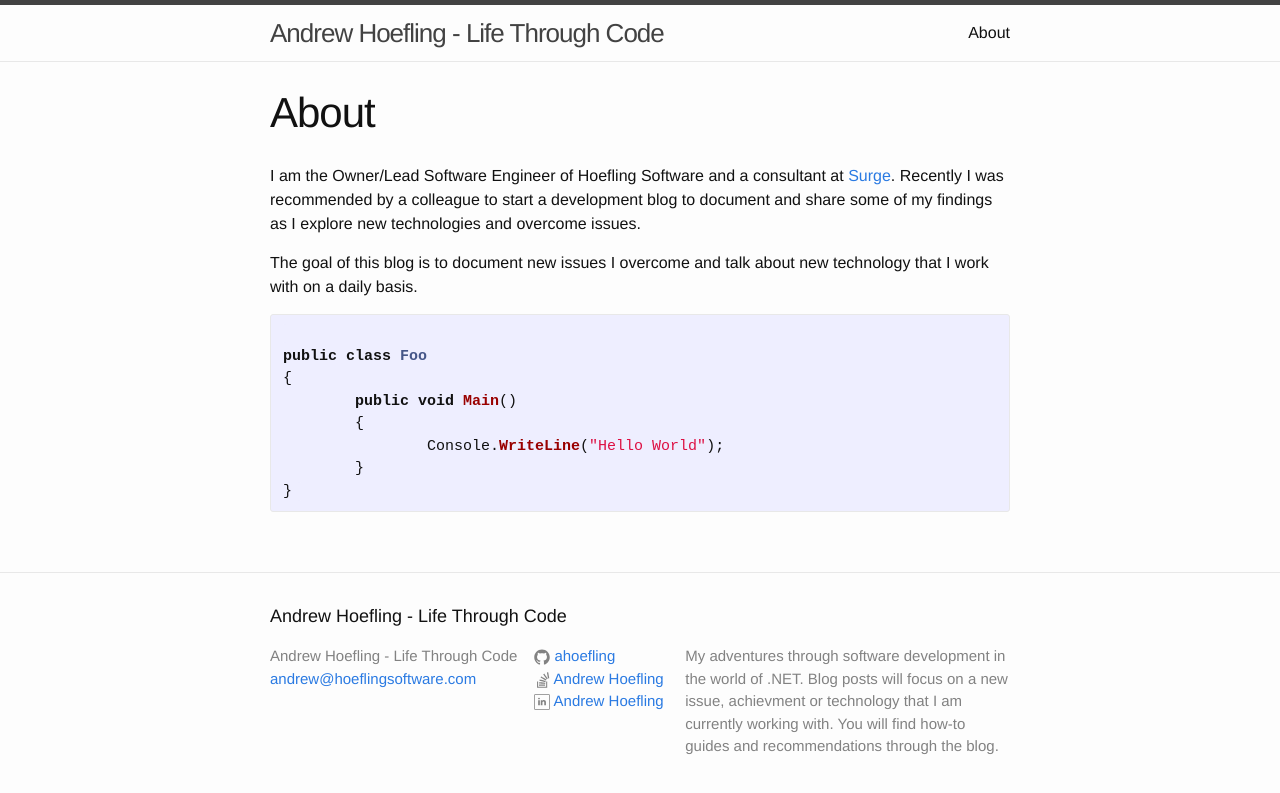
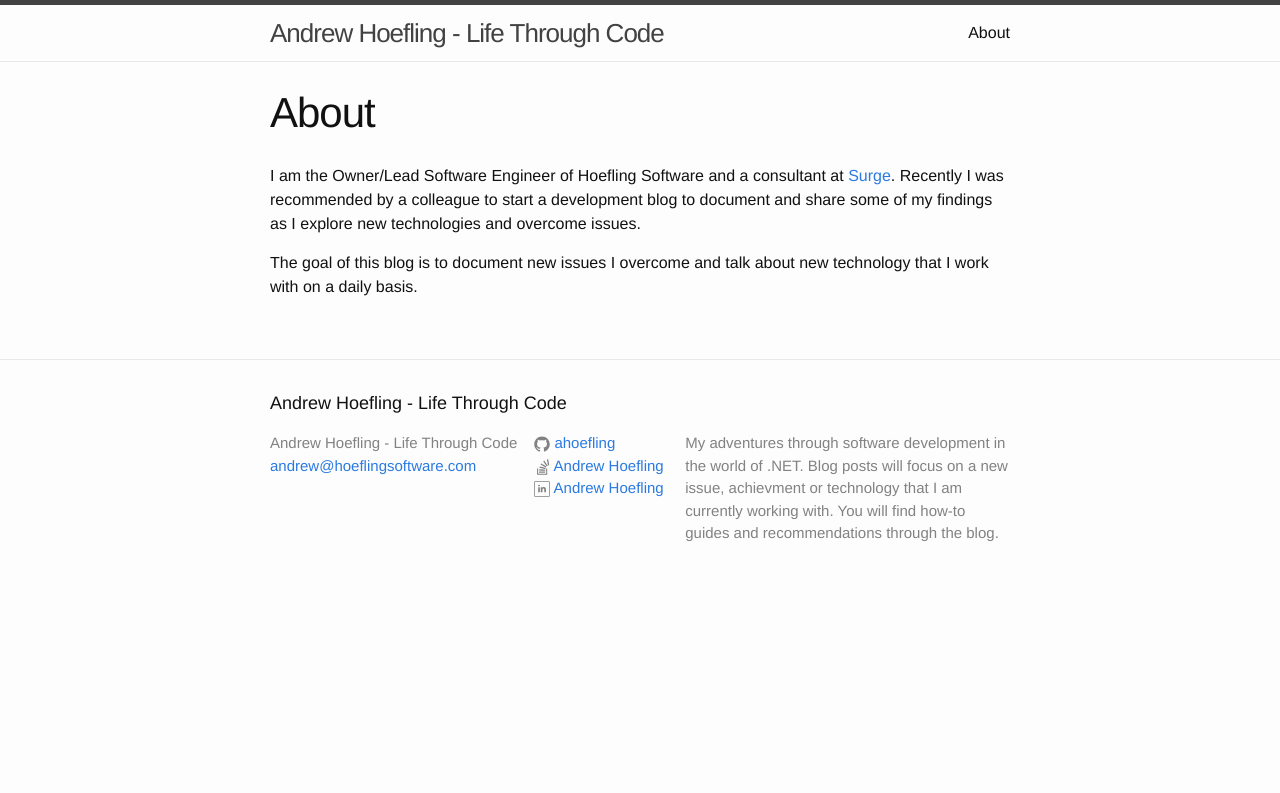
Before and after one commit to SkyeHoefling/ahoefling.github.io, a Jekyll site: the page built from about.md, in a window 1280 px wide. Shown: the top 793 px of the page. Built offline with Jekyll 4.4.1, drawn with Linux system fonts in a browser that asks for light colours.

Commit message:
Removing syntax highlight test

```diff
--- a/about.md
+++ b/about.md
@@ -8,13 +8,3 @@ permalink: /about/
 I am the Owner/Lead Software Engineer of Hoefling Software and a consultant at [Surge](http://www.surgeforward.com/). Recently I was recommended by a colleague to start a development blog to document and share some of my findings as I explore new technologies and overcome issues.
 
 The goal of this blog is to document new issues I overcome and talk about new technology that I work with on a daily basis.
-
-{% highlight c# %}
-public class Foo
-{
-	public void Main()
-	{
-		Console.WriteLine("Hello World");
-	}
-}
-{% endhighlight %}
```
Also changed, not shown: _drafts/2016-12-06-WPF-Multi-touch-Manipulation-gestures-Pinch-Zoom-part-1.md (+1 -0 lines).
